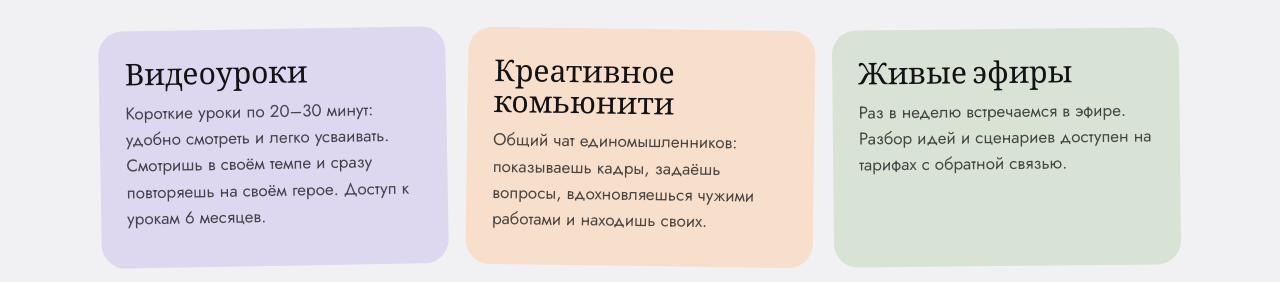
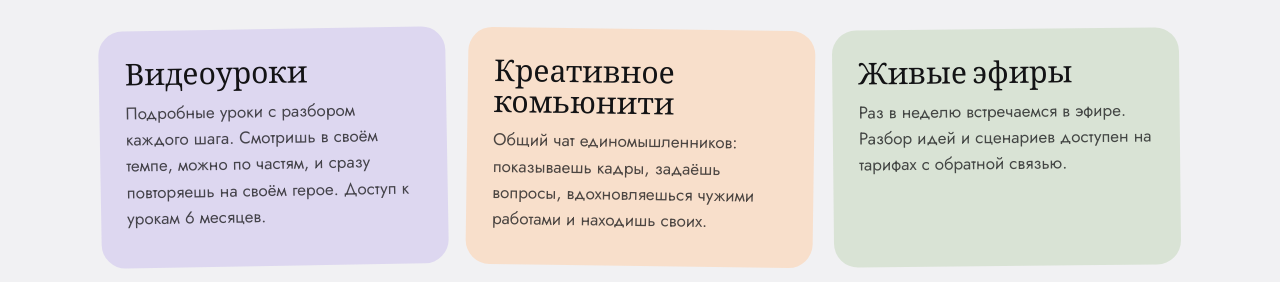
Before and after one commit to krischer05-lab/multik-s-nulya, a plain HTML site: page index.html in a window 1280 px wide. Shown: the part 5669-5951 px from the top of the page. Drawn offline with Linux system fonts and the light colour scheme.

Commit message:
Add files via upload

```diff
--- a/index.html
+++ b/index.html
@@ -417,7 +417,7 @@ footer .tagline{font-family:var(--script);color:var(--pink);font-size:22px}
     <p class="eyebrow">Как проходит</p>
     <h2>Видео и <span class="script">комьюнити</span></h2>
     <div class="cards">
-      <div class="card"><h3>Видеоуроки</h3><p>Короткие уроки по 20–30 минут: удобно смотреть и легко усваивать. Смотришь в своём темпе и сразу повторяешь на своём герое. Доступ к урокам 6 месяцев.</p></div>
+      <div class="card"><h3>Видеоуроки</h3><p>Подробные уроки с разбором каждого шага. Смотришь в своём темпе, можно по частям, и сразу повторяешь на своём герое. Доступ к урокам 6 месяцев.</p></div>
       <div class="card"><h3>Креативное комьюнити</h3><p>Общий чат единомышленников: показываешь кадры, задаёшь вопросы, вдохновляешься чужими работами и находишь своих.</p></div>
       <div class="card"><h3>Живые эфиры</h3><p>Раз в неделю встречаемся в эфире. Разбор идей и сценариев доступен на тарифах с обратной связью.</p></div>
     </div>
```
